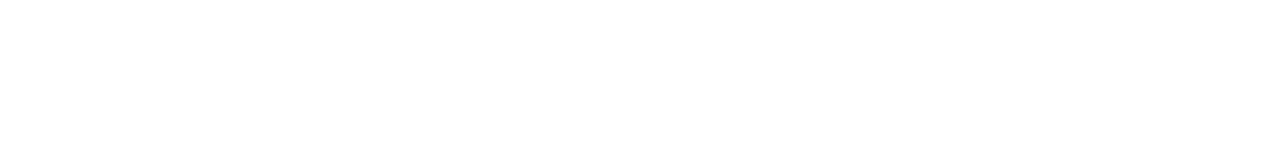
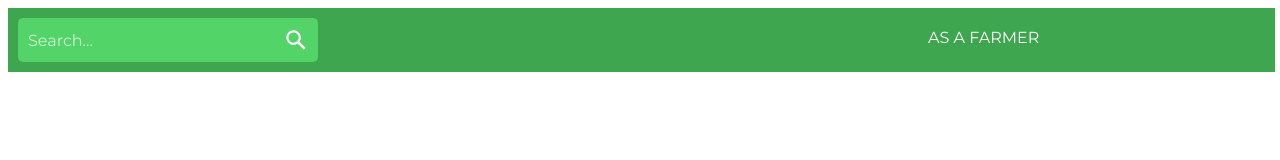
Before and after one commit to VishnuKesavann/Agritech, a plain HTML site: page index.html in a window 1280 px wide. Drawn offline with Linux system fonts and the light colour scheme.

Commit message:
Update index.html

```diff
--- a/index.html
+++ b/index.html
@@ -1,12 +1,40 @@
 <!DOCTYPE html>
 <html lang="en">
-<head>
-    <meta charset="UTF-8">
-    <meta http-equiv="X-UA-Compatible" content="IE=edge">
-    <meta name="viewport" content="width=device-width, initial-scale=1.0">
-    <title>Document</title>
-</head>
-<body>
-
-</body>
+  <head>
+    <meta charset="UTF-8" />
+    <meta http-equiv="X-UA-Compatible" content="IE=edge" />
+    <meta name="viewport" content="width=device-width, initial-scale=1.0" />
+    <link rel="stylesheet" href="../styles/farmer.css" />
+    <link rel="stylesheet" href="../styles/theme.css" />
+    <link rel="preconnect" href="https://fonts.googleapis.com" />
+    <link rel="preconnect" href="https://fonts.gstatic.com" crossorigin />
+    <link
+      href="https://fonts.googleapis.com/css2?family=Montserrat&display=swap"
+      rel="stylesheet"
+    />
+    <title>Agritech</title>
+  </head>
+  <body>
+    <div class="navbar">
+        <form id="form" role="search">
+            <input
+              type="search"
+              id="query"
+              name="q"
+              placeholder="Search..."
+              aria-label="Search through site content"
+            />
+            <button>
+              <svg viewBox="0 0 1024 1024">
+                <path
+                  class="path1"
+                  d="M848.471 928l-263.059-263.059c-48.941 36.706-110.118 55.059-177.412 55.059-171.294 0-312-140.706-312-312s140.706-312 312-312c171.294 0 312 140.706 312 312 0 67.294-24.471 128.471-55.059 177.412l263.059 263.059-79.529 79.529zM189.623 408.078c0 121.364 97.091 218.455 218.455 218.455s218.455-97.091 218.455-218.455c0-121.364-103.159-218.455-218.455-218.455-121.364 0-218.455 97.091-218.455 218.455z"
+                ></path>
+              </svg>
+            </button>
+          </form>
+      <p class="heading">AS A FARMER</p>
+    </div>
+    <div class="footgrad"></div>
+  </body>
 </html>
```
